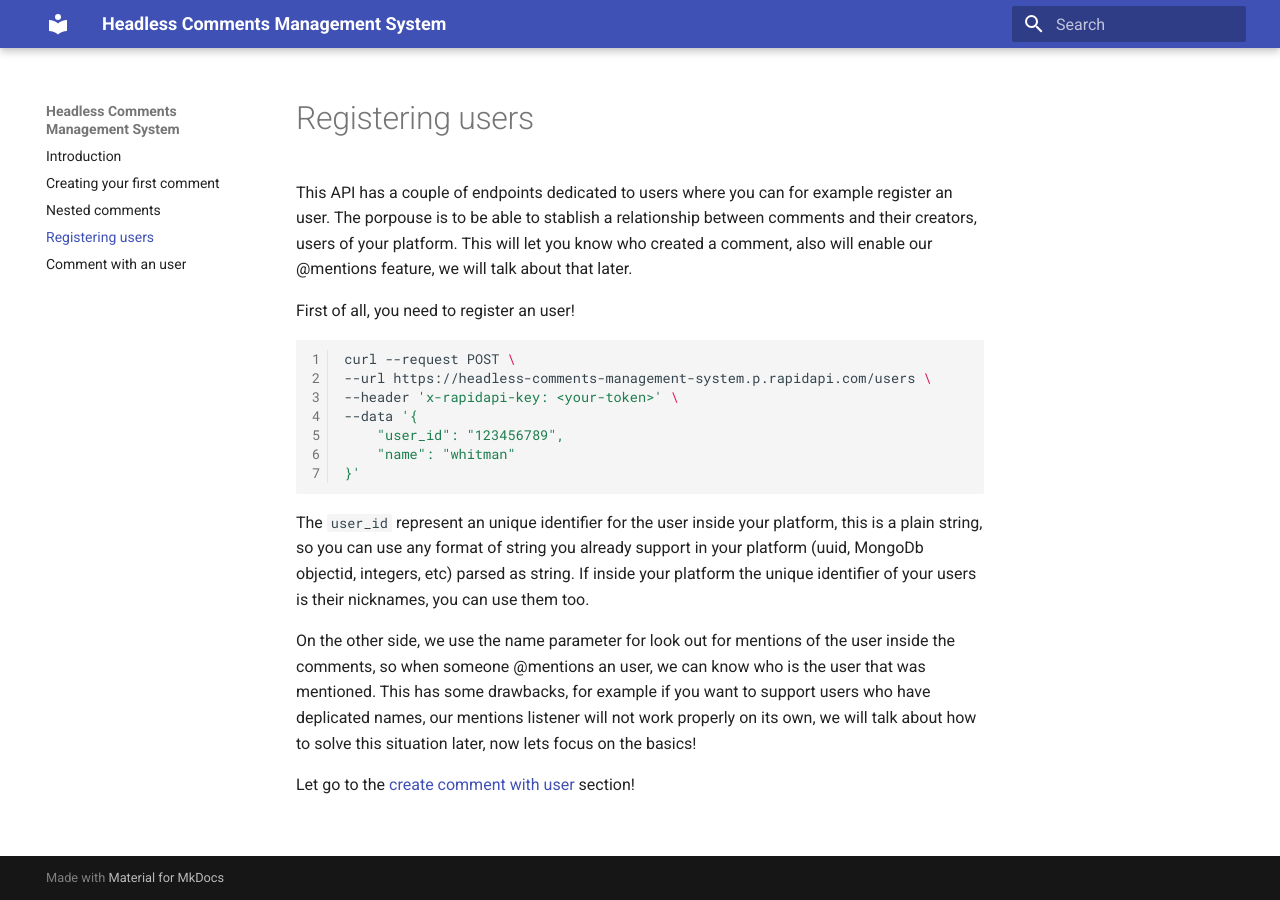
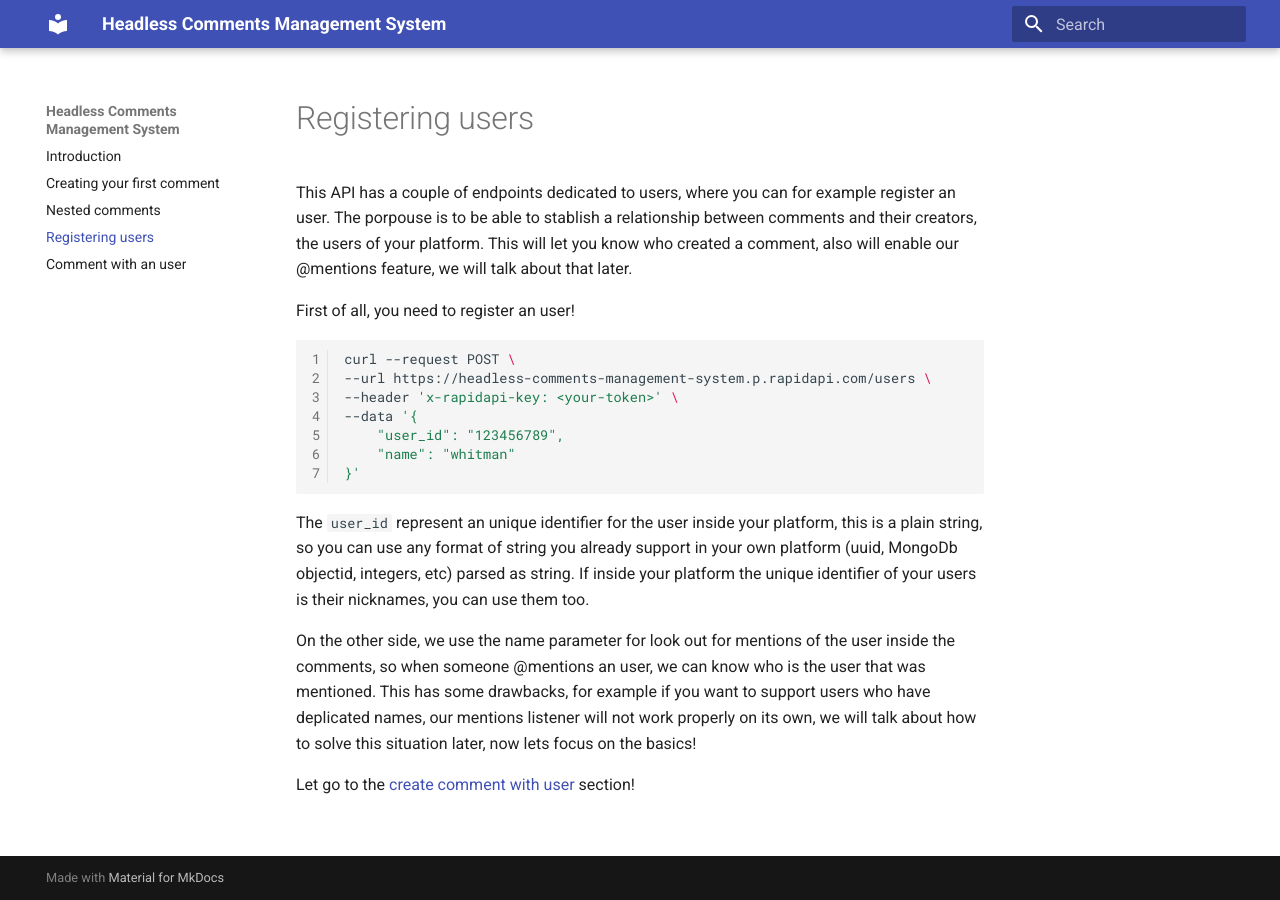
Before and after one commit to elpapi42/comently-docs, an MkDocs documentation site: the page built from docs/registering-users.md, in a window 1280 px wide. Built offline with MkDocs 1.6.1 and Material for MkDocs 9.7.7, drawn with Linux system fonts in a browser that asks for light colours.

````diff
--- a/docs/registering-users.md
+++ b/docs/registering-users.md
@@ -1,4 +1,4 @@
-This API has a couple of endpoints dedicated to users where you can for example register an user. The porpouse is to be able to stablish a relationship between comments and their creators, users of your platform. This will let you know who created a comment, also will enable our @mentions feature, we will talk about that later.
+This API has a couple of endpoints dedicated to users, where you can for example register an user. The porpouse is to be able to stablish a relationship between comments and their creators, the users of your platform. This will let you know who created a comment, also will enable our @mentions feature, we will talk about that later.
 
 First of all, you need to register an user!
 
@@ -12,7 +12,7 @@
 }'
 ```
 
-The `user_id` represent an unique identifier for the user inside your platform, this is a plain string, so you can use any format of string you already support in your platform (uuid, MongoDb objectid, integers, etc) parsed as string. If inside your platform the unique identifier of your users is their nicknames, you can use them too.
+The `user_id` represent an unique identifier for the user inside your platform, this is a plain string, so you can use any format of string you already support in your own platform (uuid, MongoDb objectid, integers, etc) parsed as string. If inside your platform the unique identifier of your users is their nicknames, you can use them too.
 
 On the other side, we use the name parameter for look out for mentions of the user inside the comments, so when someone @mentions an user, we can know who is the user that was mentioned. This has some drawbacks, for example if you want to support users who have deplicated names, our mentions listener will not work properly on its own, we will talk about how to solve this situation later, now lets focus on the basics!
 
````
Also changed, not shown: docs/create-comment-with-user.md (+31 -0 lines).
